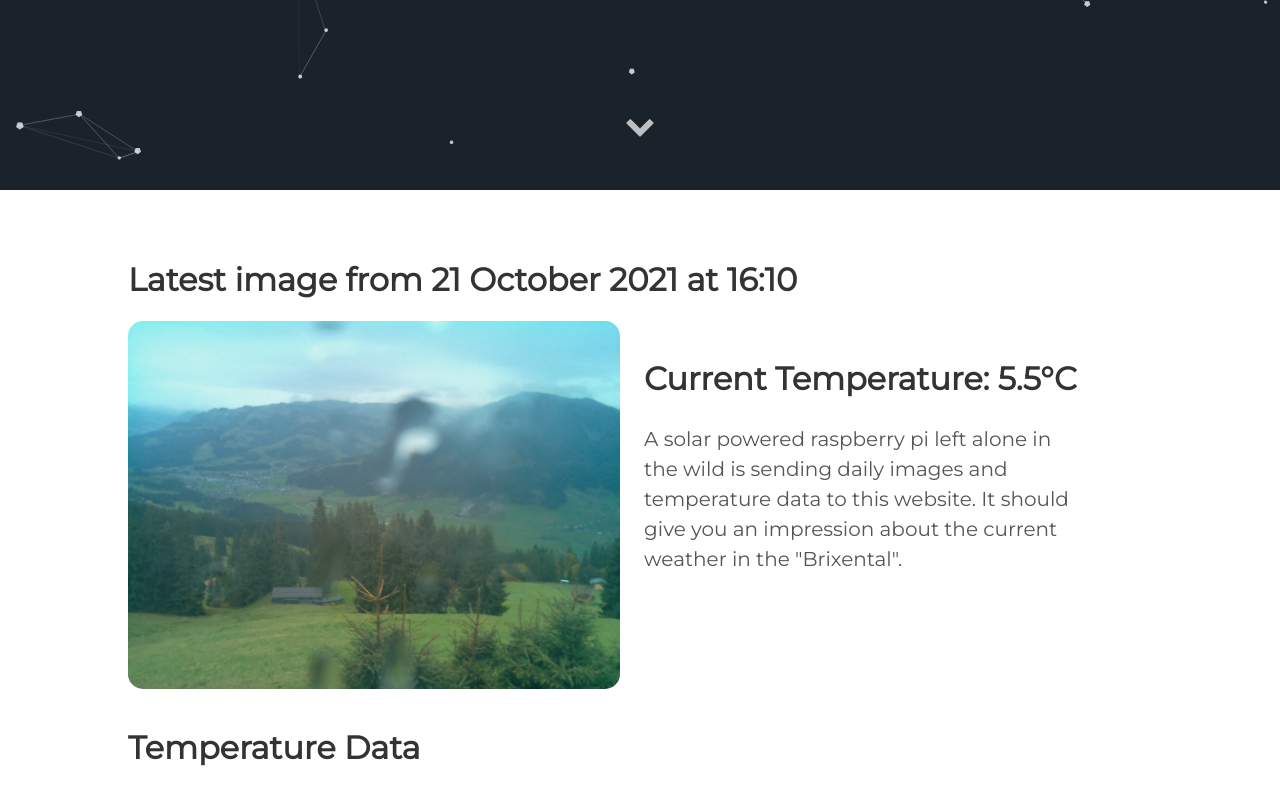
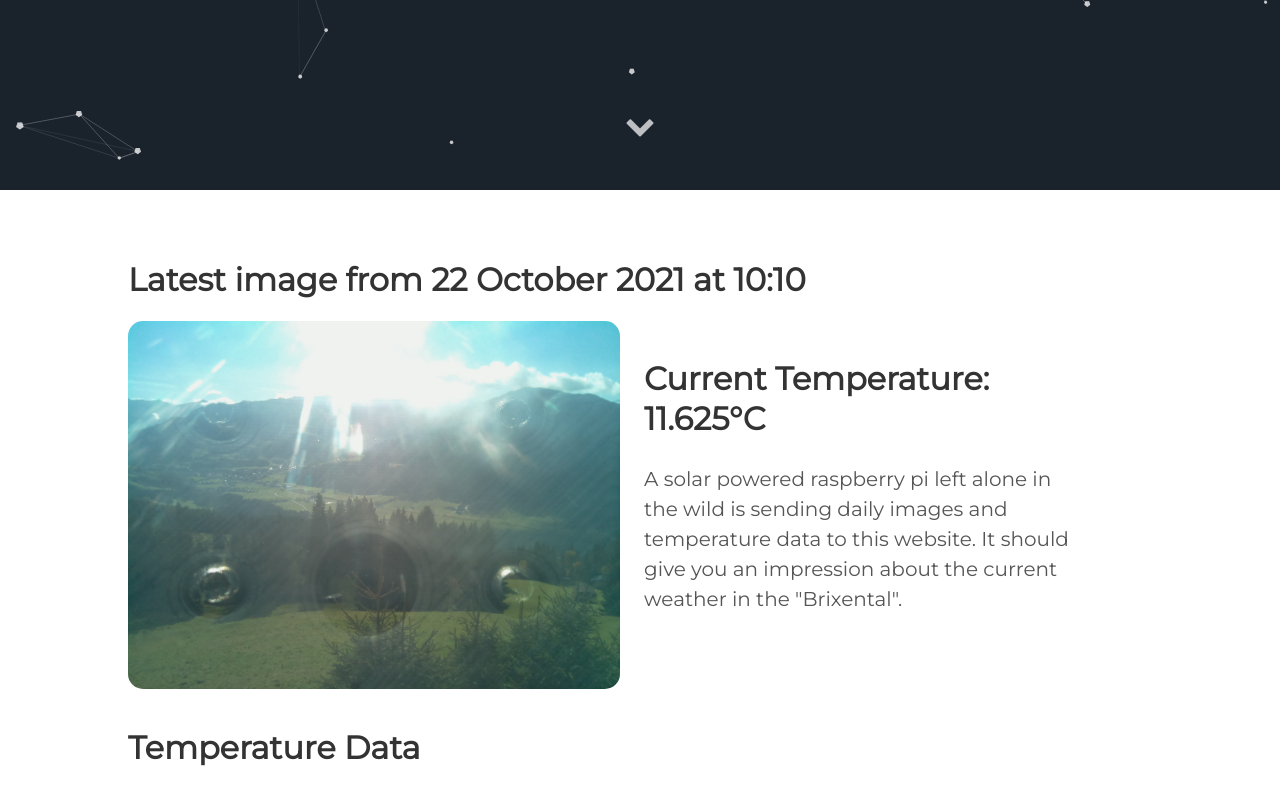
Before and after one commit to vektorious/vektorious.github.io, a Jekyll site: the page built from resources/huette.md, in a window 1280 px wide and 900 px high, scrolled down 710 px. Shown: the top 805 px of the window. Built offline with Jekyll 4.4.1, drawn with Linux system fonts in a browser that asks for light colours.

Commit message:
I'm a bot beep boop

```diff
--- a/resources/huette.md
+++ b/resources/huette.md
@@ -6,13 +6,13 @@ image: '/assets/img/'
 description: 'Live image from the Austrian alps'
 twitter_text: ' '
 ---
-## Latest image from 21 October 2021 at 16:10
+## Latest image from 22 October 2021 at 10:10
 <div class="huette">
   <div class="huette-image">
     <img src="{{ "/assets/img/huette.jpg" | prepend: site.baseurl }}">
   </div>
   <div class="huette-text">
-        <h2>Current Temperature: 5.5°C</h2>
+        <h2>Current Temperature: 11.625°C</h2>
         <p>A solar powered raspberry pi left alone in the wild is sending daily images and temperature data to this website. It should give you an impression about the current weather in the "Brixental".</p>
 
   </div>
```
Also changed, not shown: rpi-script/2021-10-22_100918.txt (renamed from rpi-script/2021-10-21_160918.txt, +5 -5 lines), rpi-script/huette.md (+2 -2 lines), assets/img/huette.jpg, assets/img/temp_plot.png, rpi-script/temp_plot.png, 1 other file.
